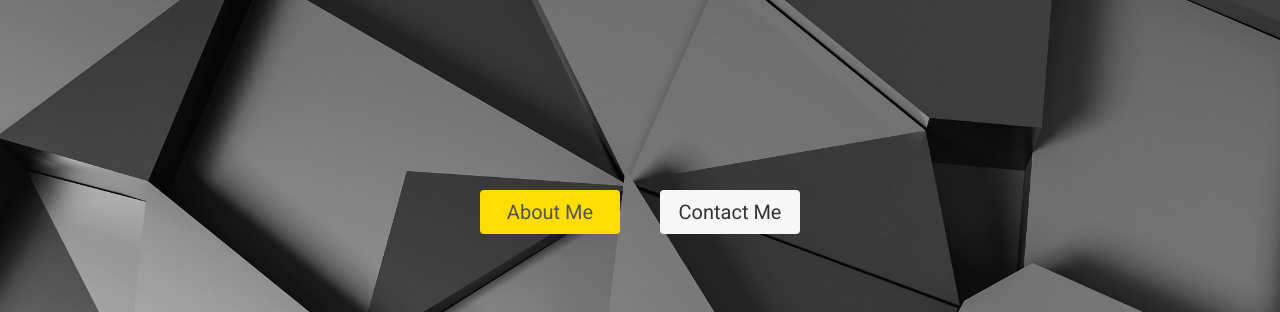
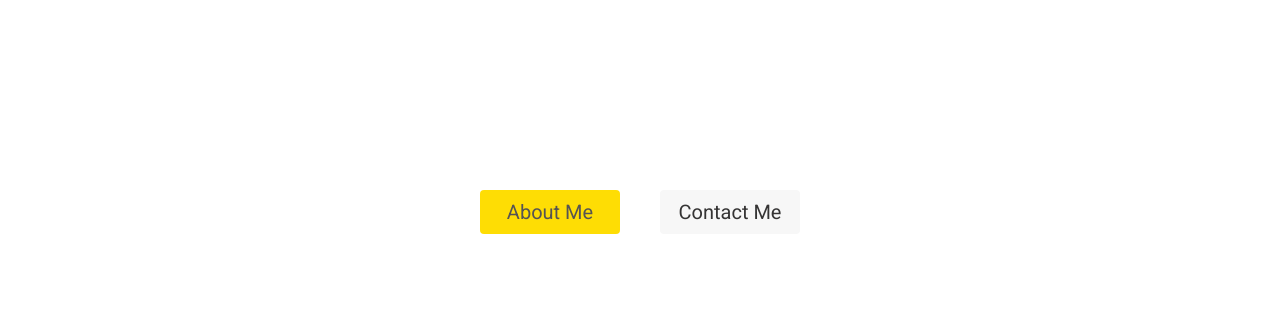
Before and after one commit to MaheshRECAD/recad-website, a plain HTML site: page index.html in a window 1280 px wide. Shown: the part 310-622 px from the top of the page. Drawn offline with nearby package versions, Linux system fonts and the light colour scheme; a web font is replaced by a local one.

Commit message:
Update gallery.css

```diff
--- a/css/gallery.css
+++ b/css/gallery.css
@@ -7,8 +7,11 @@
 }
 
 h1{
+  display:flex;
   height:100vh;
   color:black;
+  background-color:white;
   font-size:4rem;
   align-items:center;
+  justify-content:center;
 }
```
